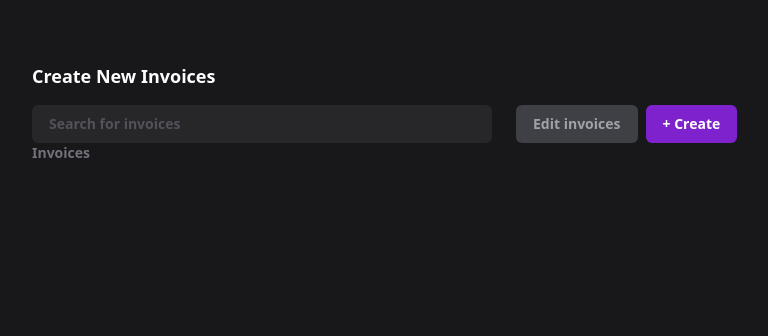
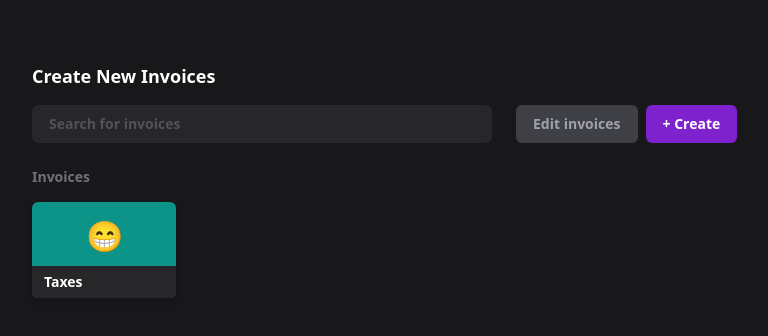
Before and after one commit to yashsehgal/uifeature-random-cover-generator, a React (Create React App) app: page / in a window 1280 px wide. Shown: the top 336 px of the page, without its empty margins (32-800 px from the left). Built offline with nearby package versions, Linux system fonts and the light colour scheme.

Commit message:
feat: new file card feature added

```diff
--- a/src/component/CreateNewFiles.jsx
+++ b/src/component/CreateNewFiles.jsx
@@ -8,7 +8,12 @@ ReactModal.setAppElement("#root");
 
 export default function CreateNewFiles() {
     const [createNewPopup, setCreateNewPopup] = useState(false);
-    const [invoiceList, setInvoiceList] = useState([]);
+    const [invoiceList, setInvoiceList] = useState([
+        {
+            title: 'Taxes',
+            styles: generateCoverStyle()
+        }
+    ]);
     return (
         <React.Fragment>
             <div className="create-new-files-section-wrapper m-16">
@@ -28,9 +33,9 @@ export default function CreateNewFiles() {
                         </button>
                     </span>
                 </div>
-                <div className="invoices-list-wrapper">
+                <div className="invoices-list-wrapper mt-6">
                     <h1 className="leading-snug text-zinc-500 font-semibold text-sm">Invoices</h1>
-                    <div className="invoices-cards-list-wrapper">
+                    <div className="invoices-cards-list-wrapper mt-4 grid grid-cols-5 items-center justify-start gap-4">
                         {invoiceList?.map((invoice, invoiceIndex) => {
                             return (
                                 <FileCard
@@ -76,7 +81,9 @@ export default function CreateNewFiles() {
                         <input type="text"
                             className="w-full h-fit px-4 py-2 rounded-md border border-transparent bg-white bg-opacity-30 placeholder:text-white placeholder:text-opacity-60 text-white font-semibold text-sm"
                             placeholder="Eg. Monthly Purchases"
-                            id="new-invoice-input" />
+                            id="new-invoice-input"
+                            defaultValue={`${generateCoverStyle()?.prefix}-${generateCoverStyle()?.suffix}`}
+                            />
                     </div>
                     <div className="w-full mt-2 flex flex-row items-center justify-between">
                         <button className="px-4 py-2 rounded-md border border-transparent bg-white bg-opacity-30 hover:brightness-125 text-white font-semibold text-sm"
@@ -86,7 +93,7 @@ export default function CreateNewFiles() {
                         </button>
                         <button className="px-4 py-2 rounded-md border border-transparent bg-white hover:brightness-125 text-black font-semibold text-sm"
                             onClick={() => {
-                                if (!document.getElementById('new-invoice-input')?.value===null) {
+                                if (document.getElementById('new-invoice-input')?.value!==null && document.getElementById('new-invoice-input').value!=="") {
                                     let newInvoiceTitle = document.getElementById('new-invoice-input')?.value;
                                     let updatedInvoiceList = invoiceList;
                                     updatedInvoiceList.push({
@@ -95,6 +102,7 @@ export default function CreateNewFiles() {
                                     });
                                     setInvoiceList(updatedInvoiceList);
                                     setCreateNewPopup(false);
+                                    console.log('saving data...');
                                 }
                             }}
                         >
--- a/src/component/FileCard.jsx
+++ b/src/component/FileCard.jsx
@@ -1,10 +1,13 @@
 import React from "react";
 
-export default function FileCard({}) {
+export default function FileCard({ title, styles }) {
     return (
         <React.Fragment>
-            <div className={`w-36 h-24 rounded-md shadow-md hover:shadow-2xl`}>
-
+            <div className={`${styles?.color} w-36 h-24 rounded-md shadow-md hover:shadow-2xl cursor-default select-none flex flex-col gap-3 items-center justify-end overflow-hidden`}>
+                <span className="emoji-wrapper text-3xl">{styles?.emoji}</span>
+                <div className="text-white truncate font-semibold text-sm invoice-title-wrapper w-full h-fit flex flex-row items-center justify-start px-3 py-1.5 bg-zinc-800">
+                    {title}
+                </div>
             </div>
         </React.Fragment>
     )
```
